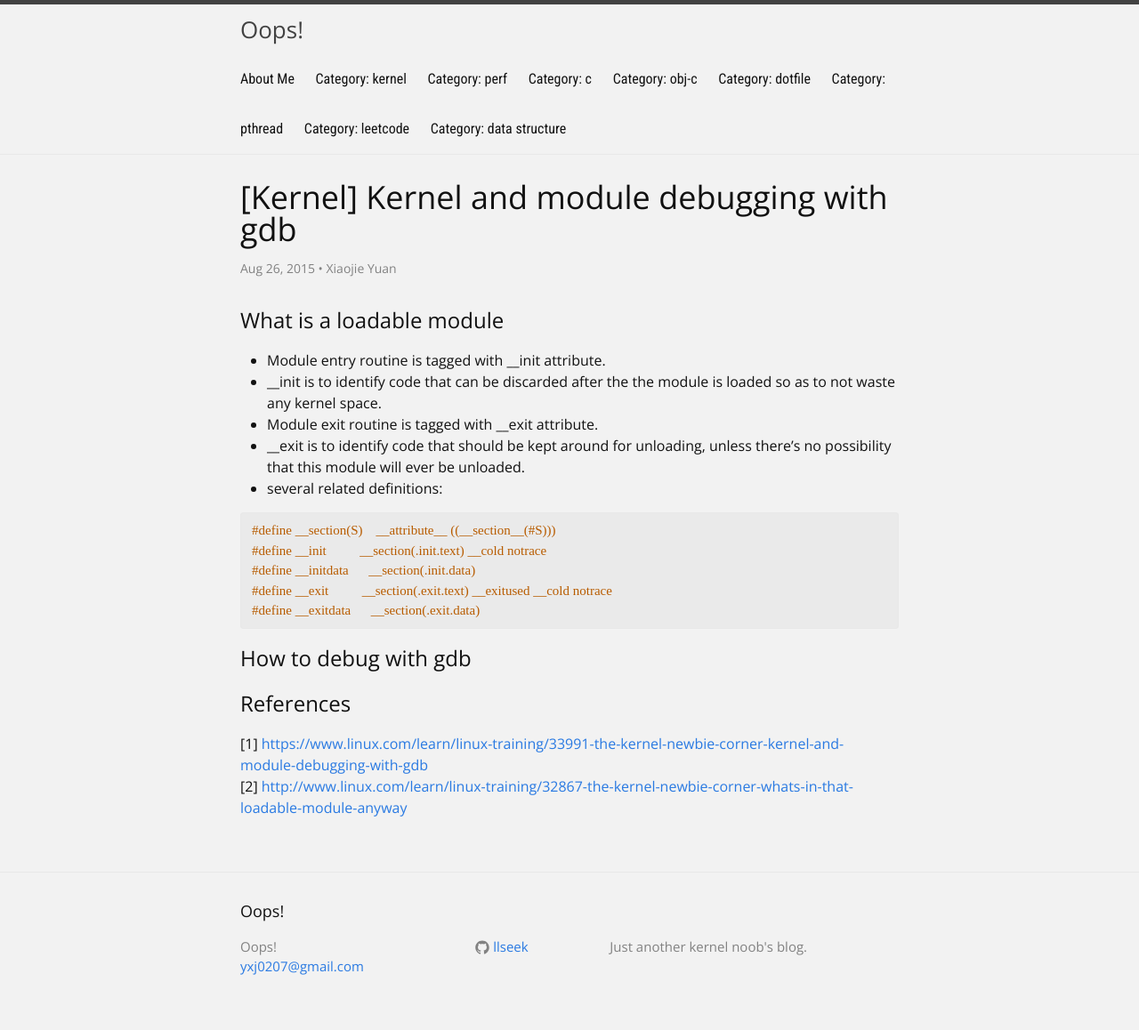
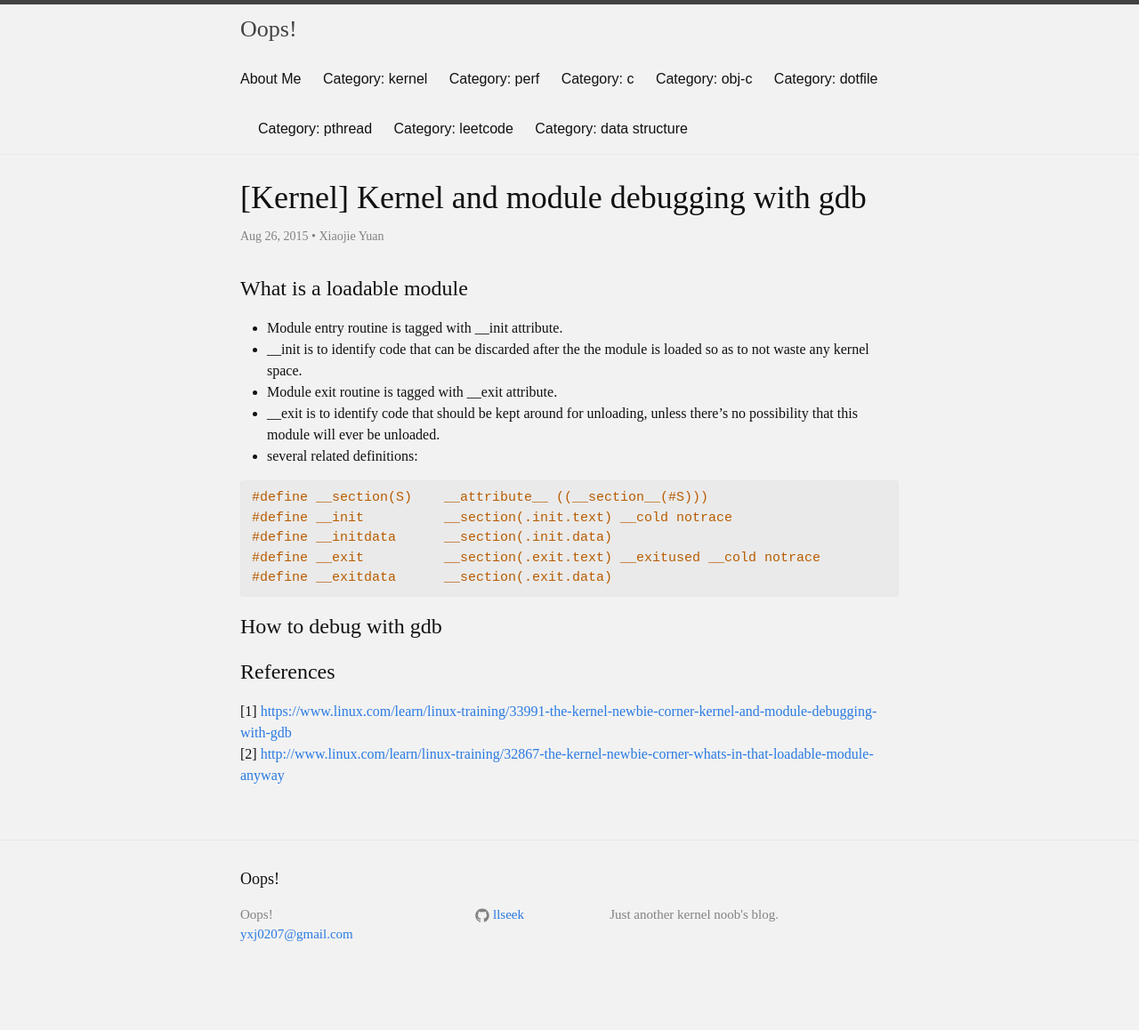
Before and after one commit to llseek/llseek.github.io, a Jekyll site: the page built from _posts/2015-08-26-kernel-and-module-debugging-with-gdb.md, in a window 1280 px wide. Shown: the whole page at 89% size. Built offline with Jekyll 4.4.1, drawn with Linux system fonts in a browser that asks for light colours; some web fonts are replaced; after the commit the page ends 1122 px from its top, so only the background shows below that.

Commit message:
css: stop using google fonts
often blocked by gfw

```diff
--- a/css/main.scss
+++ b/css/main.scss
@@ -6,9 +6,9 @@
 
 
 // Our variables
-$base-font-family: Open Sans, sans-serif;
-$code-font-family: Droid Sans Mono;
-$navi-font-family: Roboto Condensed;
+$base-font-family: serif;
+$code-font-family: Monospace;
+$navi-font-family: sans-serif;
 $base-font-size:   16px;
 $small-font-size:  $base-font-size * 0.875;
 $base-line-height: 1.5;
@@ -57,6 +57,6 @@ $on-laptop:        800px;
 ;
 
 // Use google web font - Open Sans
-@import url(http://fonts.googleapis.com/css?family=Open+Sans);
-@import url(http://fonts.googleapis.com/css?family=Droid+Sans+Mono);
-@import url(http://fonts.googleapis.com/css?family=Roboto+Condensed);
+//@import url(http://fonts.googleapis.com/css?family=Open+Sans);
+//@import url(http://fonts.googleapis.com/css?family=Droid+Sans+Mono);
+//@import url(http://fonts.googleapis.com/css?family=Roboto+Condensed);
```
